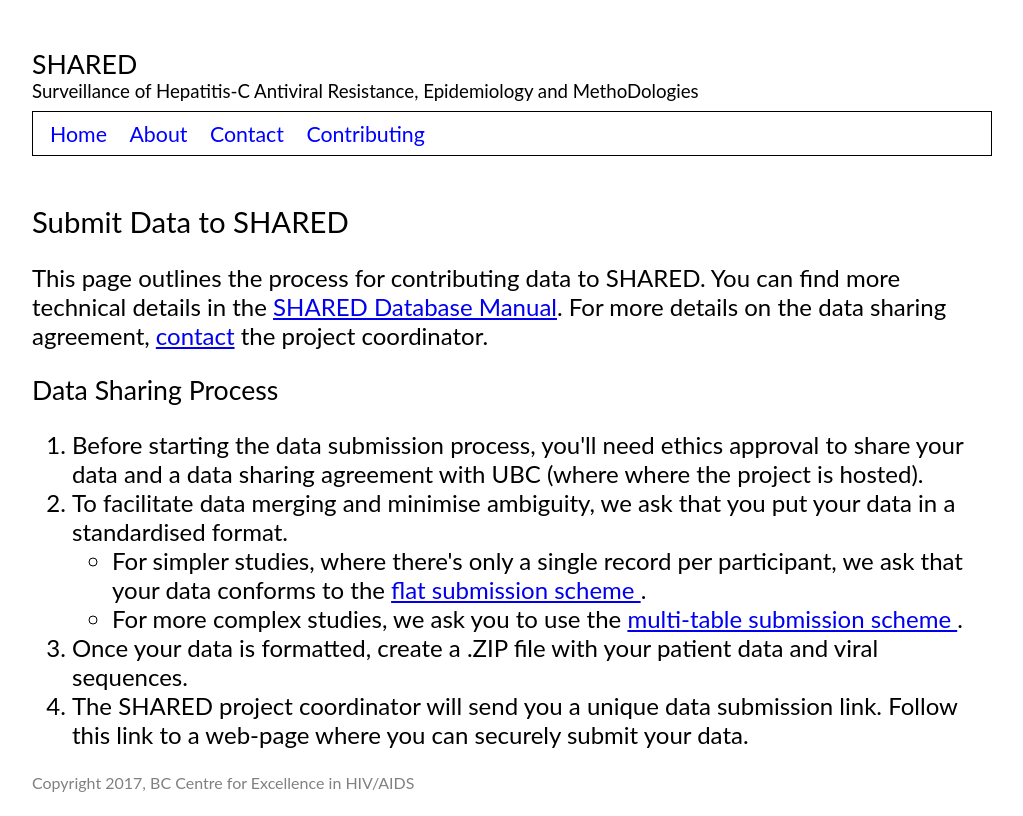
After one commit to cfe-lab/shared-server, a Django app: page /contributing in a window 1280 px wide. The commit adds this page. Shown: the whole page, without its empty margins (128-1151 px from the left). Run offline with Django 3.2, Linux system fonts and the light colour scheme.

Commit message:
Add draft content to for the SHARED front page

```diff
--- a/shared_server/urls.py
+++ b/shared_server/urls.py
@@ -1,26 +1,40 @@
-"""shared_server URL Configuration
+"""shared_server URL configuration
 
 The `urlpatterns` list routes URLs to views. For more information please see:
     https://docs.djangoproject.com/en/1.11/topics/http/urls/
-Examples:
-Function views
-    1. Add an import:  from my_app import views
-    2. Add a URL to urlpatterns:  url(r'^$', views.home, name='home')
-Class-based views
-    1. Add an import:  from other_app.views import Home
-    2. Add a URL to urlpatterns:  url(r'^$', Home.as_view(), name='home')
-Including another URLconf
-    1. Import the include() function: from django.conf.urls import url, include
-    2. Add a URL to urlpatterns:  url(r'^blog/', include('blog.urls'))
 """
+
 from django.conf.urls import url, include
 from django.contrib import admin
 from django.views.generic.base import TemplateView
 
+
+def static_page(name, path=None):
+    '''Render a static extension of the base template
+
+    This function creates a url and a View for a mostly static
+    template with the titles and navigation elements from
+    `base.html`. It's for rendering things like "About" and "Contact"
+    pages without duplicating elements from the site template.
+    '''
+    if path is None:
+        path = "^{}$".format(name)
+    url_name = name
+    template_name = name + ".html"
+    return url(
+        path,
+        TemplateView.as_view(template_name=template_name),
+        name=url_name,
+    )
+
+
 urlpatterns = [
     url(r'^admin/', admin.site.urls),
     url(r'^datasubmission/', include('datasubmission.urls')),
-    url(r'^$', TemplateView.as_view(template_name='index.html'), name='home'),
+    static_page('index', path=r'^$'),
+    static_page('about'),
+    static_page('contact'),
+    static_page('contributing'),
     url(
         r'^data_submission/',
         TemplateView.as_view(template_name='data_submission.html'),
--- a/static/base.css
+++ b/static/base.css
@@ -4,23 +4,40 @@ header > h1 {
     font-size: 20pt;
     margin: 0;
 }
+header > h2 {
+    font-size: 14pt;
+    margin: 0;
+    margin-bottom: 0.5em;
+}
 
 nav {
     font-size: 16pt;
-    background-color: blue;
+    margin: 0;
+    padding: 0.2em;
+    border: 1px solid black;
+}
+nav a {
+    display: inline-block;
+    text-decoration: none;
+    transition: text-decoration 2s;
+    color:blue;
+}
+nav a:hover {
+    text-decoration: underline;
+}
+nav a:visisted {
+    color: blue;
+}
+nav ul {
+    list-style-type: none;
+    padding: 0.2em;
     margin: 0;
 }
-
-nav a {
-    color: white;
-    text-decoration: none;
-}
-
-
-nav ul {
-    padding: 0.4em;
-    list-style-type: none;
-    margin: 0;
+nav li {
+    display: inline;
+    margin: 0.2em;
+    padding: 0.2em;
+    margin: 1px solid grey;
 }
 
 header {
--- a/static/style.css
+++ b/static/style.css
@@ -8,6 +8,7 @@
 body {
     max-width: 40em;
     margin: auto;
+    padding: 1em;
     font-family: Lato, Arial, sans-serif;
     font-size: 18pt;
 }
--- a/templates/base.html
+++ b/templates/base.html
@@ -1,5 +1,4 @@
-{% load static %}
-<!DOCTYPE html>
+{% load static %}<!DOCTYPE html>
 <html lang="en">
   <head>
     <meta charset="utf-8">
@@ -15,9 +14,13 @@
   <body>
     <header>
       <h1>SHARED</h1>
+      <h2>Surveillance of Hepatitis-C Antiviral Resistance, Epidemiology and MethoDologies</h2>
       <nav class="navbar navbar-fixed-top">
         <ul>
           <li><a href="/">Home</a></li>
+          <li><a href="/about">About</a></li>
+          <li><a href="/contact">Contact</a></li>
+          <li><a href="/contributing">Contributing</a></li>
         </ul>
       </nav>
     </header>
--- /dev/null
+++ b/templates/contributing.html
@@ -0,0 +1,58 @@
+{% extends "base.html" %}
+{% load static %}
+
+
+{% block content %}
+
+<h1>Submit Data to SHARED</h1>
+
+<p>
+  This page outlines the process for contributing data to SHARED. You
+  can find more technical details in the
+  <a href="{% static 'manual/submission' %}">SHARED Database Manual</a>.  For more
+  details on the data sharing
+  agreement, <a href="/contact">contact</a> the project coordinator.
+</p>
+
+<h2>Data Sharing Process</h2>
+
+<ol>
+  <li>
+    Before starting the data submission process, you'll need ethics
+    approval to share your data and a data sharing agreement with UBC
+    (where where the project is hosted).
+  </li>
+
+  <li>
+    To facilitate data merging and minimise ambiguity, we ask that you
+    put your data in a standardised format.
+    <ul>
+      <li>
+        For simpler studies, where there's only a single record per
+        participant, we ask that your data conforms to the
+        <a href="{% static 'manual/submission/flat_scheme.html' %}">
+          flat submission scheme
+        </a>.
+      </li>
+      <li>
+        For more complex studies, we ask you to use the
+        <a href="{% static 'manual/submission/multi_table_scheme.html' %}">
+          multi-table submission scheme
+        </a>.
+    </ul>
+  </li>
+
+  <li>
+    Once your data is formatted, create a .ZIP file with your patient
+    data and viral sequences.
+  </li>
+
+  <li>
+    The SHARED project coordinator will send you a unique data
+    submission link. Follow this link to a web-page where you can
+    securely submit your data.
+  </li>
+</ol>
+
+
+{% endblock %}
```
Also changed, not shown: templates/about.html (added, +28 -0 lines), templates/contact.html (added, +29 -0 lines), templates/documents.html (added, +51 -0 lines), templates/index.html (+24 -1 lines).
